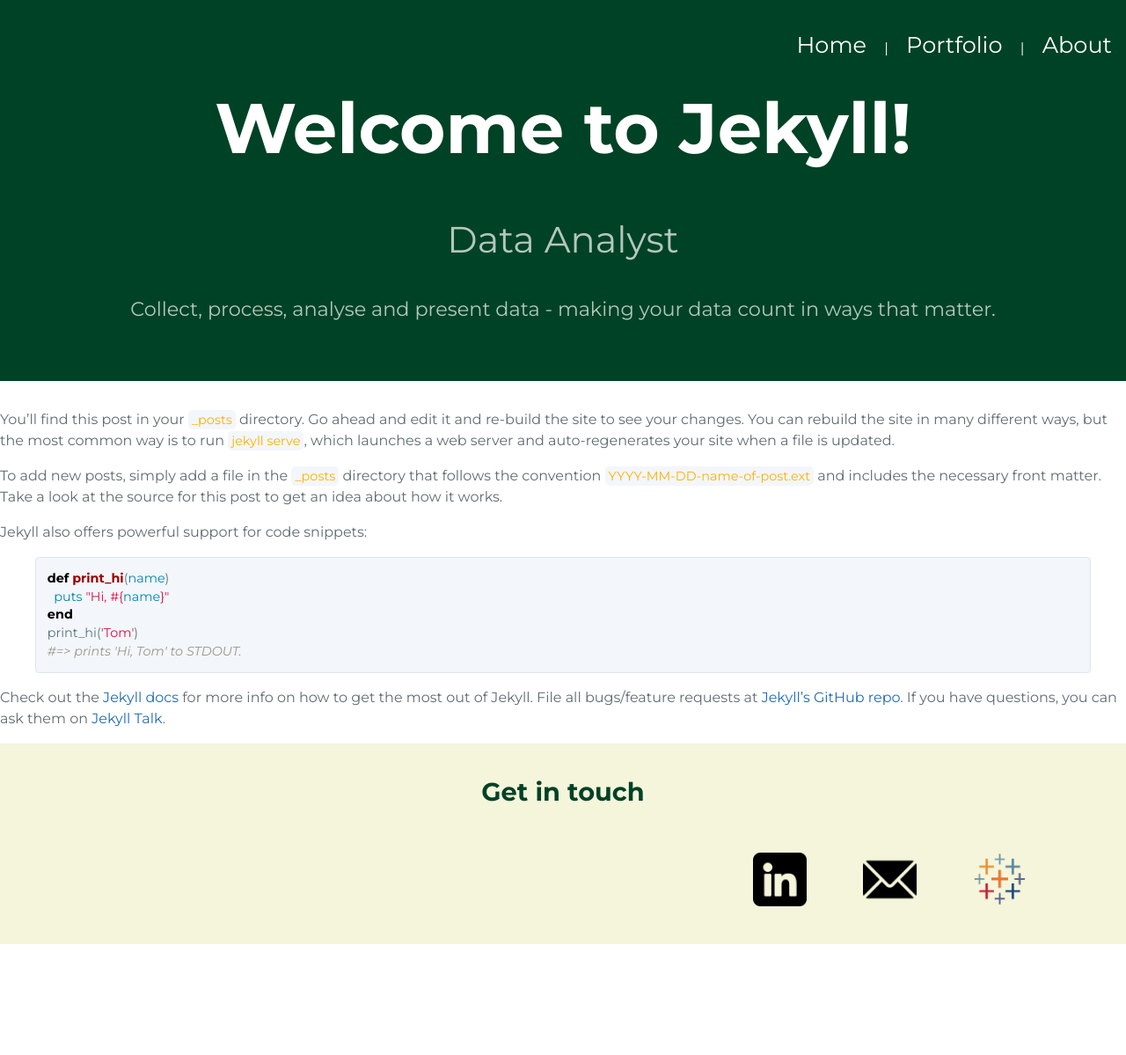
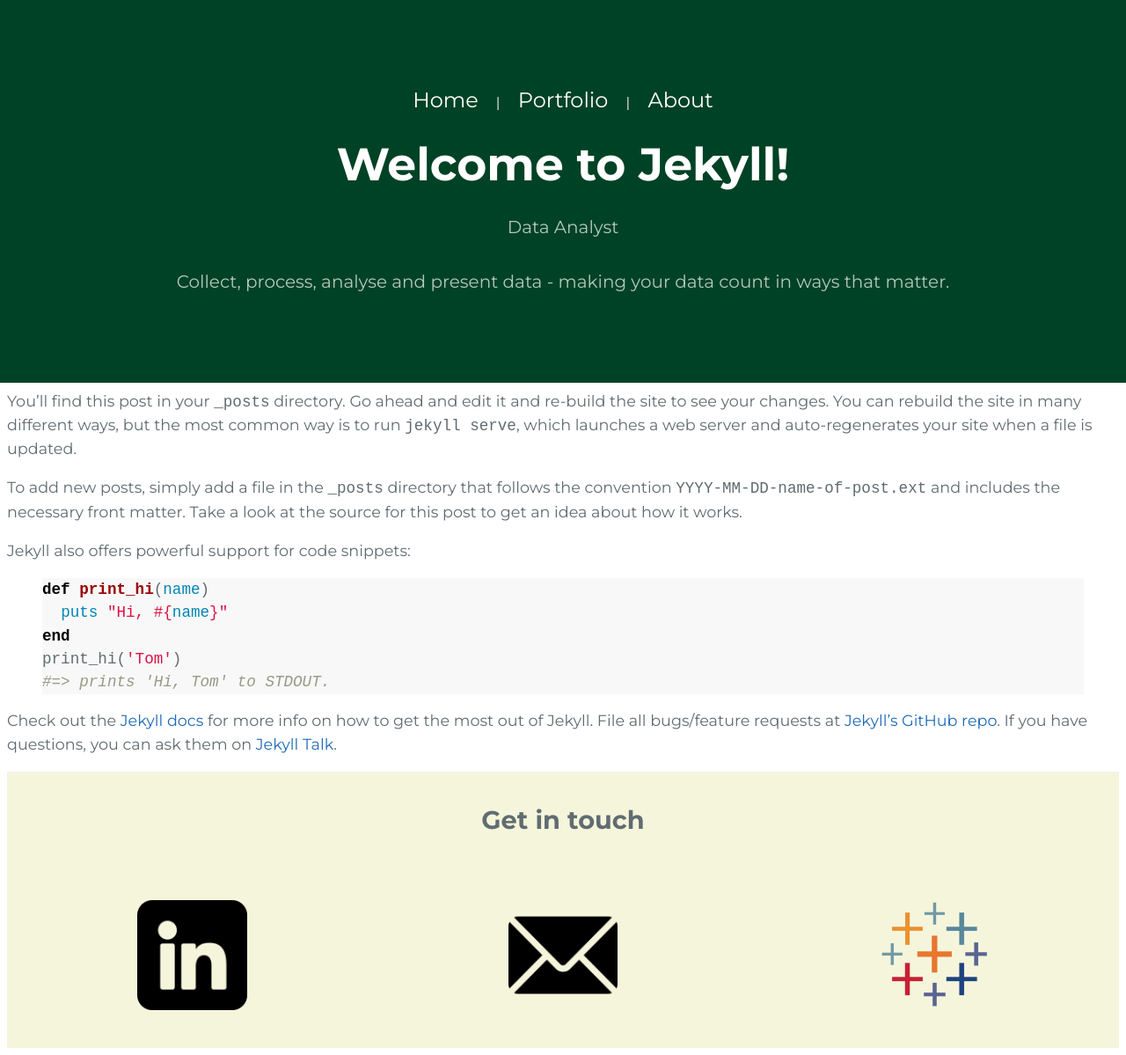
Before and after one commit to iris0512/portfolio, a Jekyll site: the page built from _posts/2024-03-20-welcome-to-jekyll.markdown, in a window 1280 px wide. Shown: the whole page at 88% size. Built offline with Jekyll 4.4.1, drawn with Linux system fonts in a browser that asks for light colours; before the commit the page ends 1073 px from its top, so only the background shows below that.

Commit message:
making elements responsive

```diff
--- a/_includes/nav.html
+++ b/_includes/nav.html
@@ -10,7 +10,7 @@
   <meta name="apple-mobile-web-app-status-bar-style" content="black-translucent">
   <link rel="stylesheet" href="/assets/css/style.css">
 </head>
-<p style="text-align:right">
+<p>
   <a class="nav-link" href="{{site.baseurl}}/">Home</a> |
   <a class="nav-link" href="{{site.baseurl}}/#portfolio">Portfolio</a> |
   <a class="nav-link" href="{{site.baseurl}}/#about">About</a>
--- a/_layouts/default.html
+++ b/_layouts/default.html
@@ -13,7 +13,7 @@
     <link rel="stylesheet" href="{{site.baseurl}}/assets/css/style.css">
   </head>
   <body>
-    <a id="skip-to-content" href="#content">Skip to the content.</a>
+    <!-- <a id="skip-to-content" href="#content">Skip to the content.</a> -->
 
     <header class="page-header">
       {% include nav.html %}
--- a/assets/css/style.css
+++ b/assets/css/style.css
@@ -251,55 +251,77 @@
 
 .highlight { background-color: #f8f8f8; }
 
-* { box-sizing: border-box; }
+/** { box-sizing: border-box; }*/
 
 body { margin:0px; font-family: "Montserrat", "Helvetica Neue", Helvetica, Arial, sans-serif; font-size: 16px; line-height: 1.5; color: #606c71; }
 
-#skip-to-content { height: 1px; width: 1px; position: absolute; overflow: hidden; top: -10px; }
-#skip-to-content:focus { position: fixed; top: 10px; left: 10px; height: auto; width: auto; background: #e19447; outline: thick solid #e19447; }
+/* #skip-to-content { height: 1px; width: 1px; position: absolute; overflow: hidden; top: -10px; }
+#skip-to-content:focus { position: fixed; top: 10px; left: 10px; height: auto; width: auto; background: #e19447; outline: thick solid #e19447; } */
 
-a.nav-link {color: white; font-size: 1.6rem; padding: 1rem;}
+a.nav-link {color: white; padding: 1rem; font-size: 1.5em;}
 
 a { color: #1e6bb8; text-decoration: none; }
 a:hover { text-decoration: underline; }
 
 
-.btn { display: inline-block; margin-top:1rem; padding-top: 0.6rem;
-  margin-bottom: 2rem; color: rgba(241, 247, 244, 0.9); background-color: rgba(255, 255, 255, 0.08); width:12rem; height:3rem; font-size: 1.3rem;
-  border-color: rgba(255, 255, 255, 0.2); border-style: solid; border-width: 1px; border-radius: 0.3rem; transition: color 0.2s, background-color 0.2s, border-color 0.2s; }
+.btn { display: inline-block; margin-bottom: 1rem; color: rgba(255, 255, 255, 0.7); background-color: rgba(255, 255, 255, 0.08); border-color: rgba(255, 255, 255, 0.2); border-style: solid; border-width: 1px; border-radius: 0.3rem; transition: color 0.2s, background-color 0.2s, border-color 0.2s; }
 .btn:hover { color: rgba(255, 255, 255, 0.8); text-decoration: none; background-color: rgba(255, 255, 255, 0.2); border-color: rgba(255, 255, 255, 0.3); }
 .btn + .btn { margin-left: 1rem; }
+@media screen and (min-width: 64em) { .btn { padding: 0.75rem 1rem; } }
+@media screen and (min-width: 42em) and (max-width: 64em) { .btn { padding: 0.6rem 0.9rem; font-size: 0.9rem; } }
+@media screen and (max-width: 42em) { .btn { display: block; width: 100%; padding: 0.75rem; font-size: 0.9rem; }
+  .btn + .btn { margin-top: 1rem; margin-left: 0; } }
 
 
-.page-header { padding-top:1rem; color: #fff; text-align: center; background-color:rgb(0, 66, 37); background-image: linear-gradient(120deg, #004225, #004225); }
+.page-header { padding-top:1em; color: #fff; text-align: center; background-color:rgb(0, 66, 37); background-image: linear-gradient(120deg, #004225, #004225); }
+@media screen and (min-width: 64em) { .page-header { padding: 5rem 2rem; } }
+@media screen and (min-width: 42em) and (max-width: 64em) { .page-header { padding: 3rem 4rem; } }
+@media screen and (max-width: 42em) { .page-header { padding: 2rem 1rem; } }
 
 .project-name { font-size:5rem; font-family: "Montserrat", "Helvetica Neue", Helvetica, Arial, sans-serif; margin-top: 0; margin-bottom: 0.1rem; }
+@media screen and (min-width: 64em) { .project-name { font-size: 3.25rem; } }
+@media screen and (min-width: 42em) and (max-width: 64em) { .project-name { font-size: 2.25rem; } }
+@media screen and (max-width: 42em) { .project-name { font-size: 1.75rem; } }
+
 
 .project-tagline { text-align:center; font-size:2.6rem; font-family: "Montserrat", "Helvetica Neue", Helvetica, Arial, sans-serif; margin-bottom: 2rem; font-weight: normal; opacity: 0.7; }
-.project-tagline1 { text-align:center; font-size:1.4rem; font-family: "Montserrat", "Helvetica Neue", Helvetica, Arial, sans-serif; margin-bottom: 2rem;
-  font-weight: normal; opacity: 0.7;padding-bottom:4rem; }
+@media screen and (min-width: 64em) { .project-tagline { font-size: 1.25rem; } }
+@media screen and (min-width: 42em) and (max-width: 64em) { .project-tagline { font-size: 1.15rem; } }
+@media screen and (max-width: 42em) { .project-tagline { font-size: 1rem; } }
+
+.project-tagline1 { text-align:center; font-size:1.4rem; font-family: "Montserrat", "Helvetica Neue", Helvetica, Arial, sans-serif;font-weight: normal; opacity: 0.7; }
+  @media screen and (min-width: 64em) { .project-tagline1 { font-size: 1.25rem; } }
+  @media screen and (min-width: 42em) and (max-width: 64em) { .project-tagline1 { font-size: 1.15rem; } }
+  @media screen and (max-width: 42em) { .project-tagline1 { font-size: 1rem; } }
 
 .tools{
-  height:45rem;
-  padding: 1rem 1rem 9rem 9rem;
+  width: 85%;
+  height:auto;
+  margin-left: auto;
+  margin-right: auto;
+  padding-top: 4.5rem;
 }
 
+.tool-table{
+  width: 100%;
+  table-layout: fixed;
+}
 
-td.tool-td {
-  width: 35rem;
-  height: 45rem;
+.tool-td {
+  width: 25%;
+  height: auto;
 }
 
 .icon{
-  width:8rem;
-  height: 8rem;
+  width:45%;
+  height: auto;
   display: block;
   margin-left: auto;
   margin-right: auto;
 }
 
 .icon-head{
-  font-size: 2rem;
+  font-size: 1.8rem;
   font-weight: bold;
   text-align: center;
   padding-top: 2rem;
@@ -307,39 +329,39 @@
 }
 
 .icon-text{
-  font-size: 1.5rem;
+  font-size: 1rem;
   text-align: justify;
-  padding: 2rem;
+  padding: 1.5rem;
 }
 
-td.class-content {
-  width: 35rem;
-  height: 25rem;
-}
 
 #about{
   width:100%;
+  height: auto;
   background-color: #F5F5DC;
 }
 
-.about-image{
-  width:100%;
+.about-table{
+  width: 100%;
+  height: auto;
+}
+
+.about-td{
+  padding: 1rem;
 }
 
 .image-about{
-  width:95rem;
-  padding: 2rem;
+  width: 90%;
 }
 
 .about-text{
-  padding-right: 3rem;
   width: 100%;
-  font-size:1.6rem;
+  font-size:1.1rem;
   text-align: justify;
 }
 
 #portfolio{
-  padding: 9rem;
+  padding: 6rem;
 }
 .container{
   position: relative;
@@ -389,33 +411,12 @@
 
 .main-content { word-wrap: break-word; }
 .main-content :first-child { margin-top: 0; }
+@media screen and (min-width: 64em) { .main-content { padding: 0.5rem; margin: 0 auto; font-size: 1.1rem; } }
+@media screen and (min-width: 42em) and (max-width: 64em) { .main-content { font-size: 1.1rem; } }
+@media screen and (max-width: 42em) { .main-content { font-size: 1rem; } }
 
-.main-content kbd { background-color: #fafbfc; border: 1px solid #c6cbd1; border-bottom-color: #959da5; border-radius: 3px; box-shadow: inset 0 -1px 0 #959da5; color: #FFB000;
-  display: inline-block; font-size: 11px; line-height: 10px; padding: 3px 5px; vertical-align: middle; }
-.main-content img { max-width: 100%; }
-.main-content h1, .main-content h2, .main-content h3, .main-content h4, .main-content h5, .main-content h6 { margin-top: 2rem; margin-bottom: 1rem; font-weight: bold; color: #004225; }
-.main-content p { margin-bottom: 1em; }
-.main-content code { padding: 2px 4px; font-family: "Montserrat", "Helvetica Neue", Helvetica, Arial, sans-serif; font-size: 0.9rem; color: #FFB000; background-color: #f3f6fa; border-radius: 0.3rem; }
-.main-content pre { padding: 0.8rem; margin-top: 0; margin-bottom: 1rem; font: 1rem "Montserrat", "Helvetica Neue", Helvetica, Arial, sans-serif; color: #FFB000; word-wrap: normal; background-color: #f3f6fa; border: solid 1px #dce6f0; border-radius: 0.3rem; }
-.main-content pre > code { padding: 0; margin: 0; font-size: 0.9rem; color: #567482; word-break: normal; white-space: pre; background: transparent; border: 0; }
-.main-content .highlight { margin-bottom: 1rem; }
-.main-content .highlight pre { margin-bottom: 0; word-break: normal; }
-.main-content .highlight pre, .main-content pre { padding: 0.8rem; overflow: auto; font-size: 0.9rem; line-height: 1.45; border-radius: 0.3rem; -webkit-overflow-scrolling: touch; }
-.main-content pre code, .main-content pre tt { display: inline; max-width: initial; padding: 0; margin: 0; overflow: initial; line-height: inherit; word-wrap: normal; background-color: transparent; border: 0; }
-.main-content pre code:before, .main-content pre code:after, .main-content pre tt:before, .main-content pre tt:after { content: normal; }
-.main-content ul, .main-content ol { margin-top: 0; }
-.main-content blockquote { padding: 0 1rem; margin-left: 0; color: #FFB000; border-left: 0.3rem solid #dce6f0; }
-.main-content blockquote > :first-child { margin-top: 0; }
-.main-content blockquote > :last-child { margin-bottom: 0; }
-.main-content table { display: block; width: 100%; overflow: auto; word-break: normal; word-break: keep-all; -webkit-overflow-scrolling: touch; }
-.main-content table th { font-weight: bold; }
-.main-content table th, .main-content table td { padding: 0rem 0rem; }
-.main-content dl { padding: 0; }
-.main-content dl dt { padding: 0; margin-top: 1rem; font-size: 1rem; font-weight: bold; }
-.main-content dl dd { padding: 0; margin-bottom: 1rem; }
-.main-content hr { height: 2px; padding: 0; margin: 1rem 0; background-color: #eff0f1; border: 0; }
-
-.site-footer { border-top: solid 1px #eff0f1; text-align: center; margin-left: auto; font-size: 1.8rem; background-color: #F5F5DC; padding-top: 2rem;}
+.site-footer { border-top: solid 1px #eff0f1; text-align: center;
+  margin-left: auto; font-size: 1.8rem; background-color: #F5F5DC; padding-top: 2rem;}
 
 .contact{
   width: 100%;
```
Also changed, not shown: index.md (+4 -6 lines).
